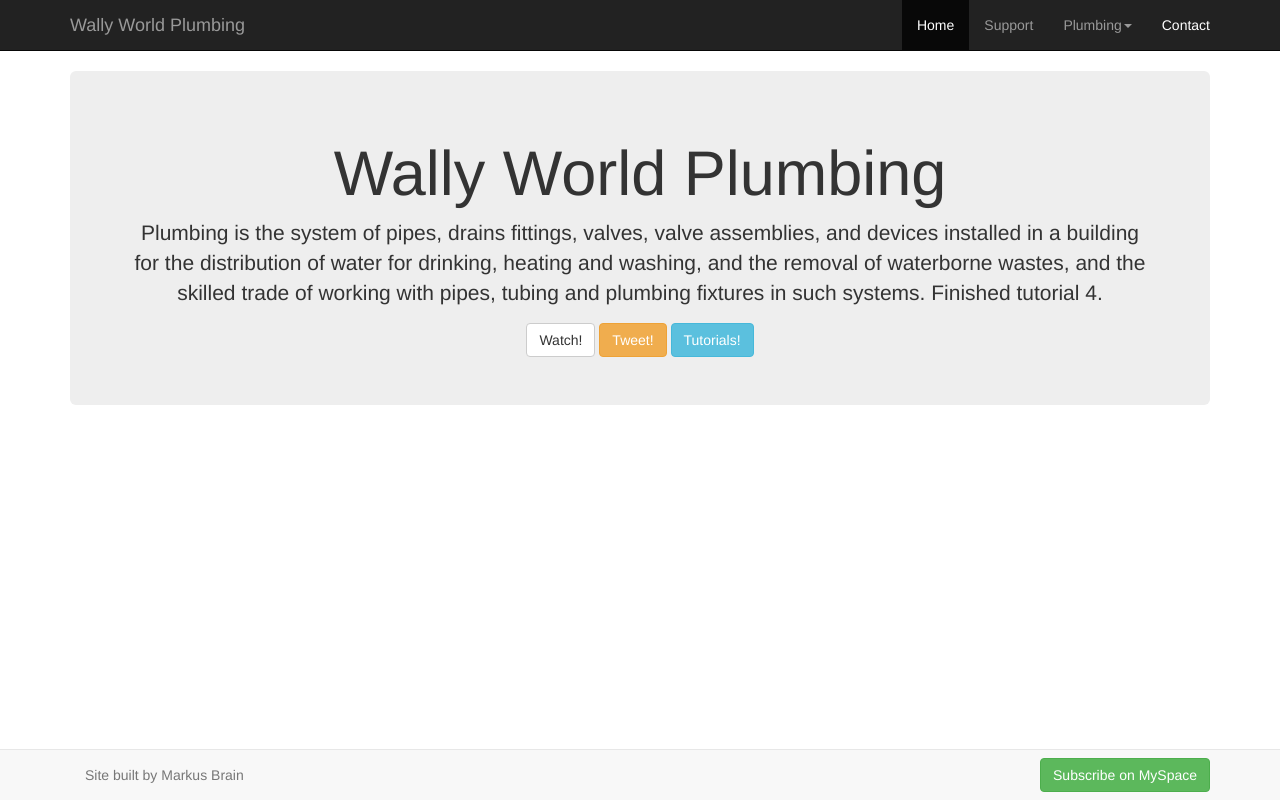
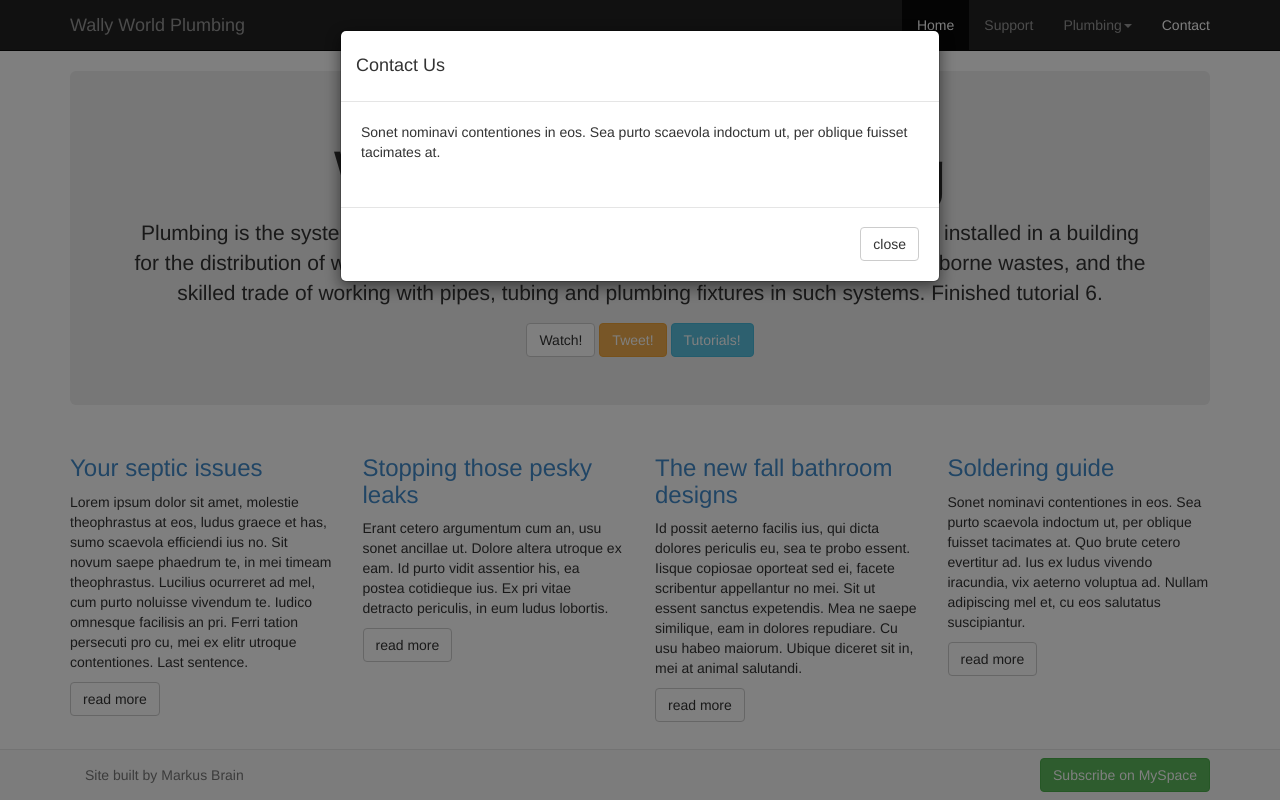
Before and after one commit to bmarks/Coders-guide-totorial, a plain HTML site: page index.htm in a window 1280 px wide. Both pictures are taken after a click on the link "Contact". Drawn offline with nearby package versions, Linux system fonts and the light colour scheme; files that its build step writes are made by us from their sources.

Commit message:
finished tutorial 5 and 6

```diff
--- a/index.htm
+++ b/index.htm
@@ -32,7 +32,7 @@
 									<li><a href = "#">Gaskets</a></li>
 								</ul>
 
-						<li><a href = "#">Contact</a></li>
+						<li><a href = "#contact" data-toggle = "modal">Contact</a></li>
 					</ul>
 				</div>
 			</div>
@@ -40,7 +40,7 @@
 		<div class = "container">
 			<div class = "jumbotron text-center">
 				<h1>Wally World Plumbing</h1>
-				<p>Plumbing is the system of pipes, drains fittings, valves, valve assemblies, and devices installed in a building for the distribution of water for drinking, heating and washing, and the removal of waterborne wastes, and the skilled trade of working with pipes, tubing and plumbing fixtures in such systems.  Finished tutorial 4.</p>
+				<p>Plumbing is the system of pipes, drains fittings, valves, valve assemblies, and devices installed in a building for the distribution of water for drinking, heating and washing, and the removal of waterborne wastes, and the skilled trade of working with pipes, tubing and plumbing fixtures in such systems.  Finished tutorial 6.</p>
 				<a href = "#" class = "btn btn-default">Watch!</a>
 				<a href = "#" class = "btn btn-warning">Tweet!</a>
 				<a href = "https://coders-guide.com/course.php?c=bootstrap-3" class = "btn btn-info">Tutorials!</a>
@@ -48,19 +48,79 @@
 
 		</div>
 
+		<div class = "container">
+
+			<div class = "row">
+
+				<div class = "col-md-3">
+
+					<h3><a href "#">Your septic issues</a></h3>
+					<p>Lorem ipsum dolor sit amet, molestie theophrastus at eos, ludus graece et has, sumo scaevola efficiendi ius no. Sit novum saepe phaedrum te, in mei timeam theophrastus.  Lucilius ocurreret ad mel, cum purto noluisse vivendum te. Iudico omnesque facilisis an pri. Ferri tation persecuti pro cu, mei ex elitr utroque contentiones. Last sentence.</p>
+					<a href = "#" class = "btn btn-default">read more</a>
+
+				</div>
+
+				<div class = "col-md-3">
+
+					<h3><a href "#">Stopping those pesky leaks</a></h3>
+					<p>Erant cetero argumentum cum an, usu sonet ancillae ut. Dolore altera utroque ex eam. Id purto vidit assentior his, ea postea cotidieque ius. Ex pri vitae detracto periculis, in eum ludus lobortis.</p>
+					<a href = "#" class = "btn btn-default">read more</a>
+
+				</div>
+
+				<div class = "col-md-3">
+
+					<h3><a href "#">The new fall bathroom designs</a></h3>
+					<p>Id possit aeterno facilis ius, qui dicta dolores periculis eu, sea te probo essent. Iisque copiosae oporteat sed ei, facete scribentur appellantur no mei. Sit ut essent sanctus expetendis. Mea ne saepe similique, eam in dolores repudiare. Cu usu habeo maiorum. Ubique diceret sit in, mei at animal salutandi. </p>
+					<a href = "#" class = "btn btn-default">read more</a>
+
+				</div>
+
+				<div class = "col-md-3">
+
+					<h3><a href "#">Soldering guide</a></h3>
+					<p>Sonet nominavi contentiones in eos. Sea purto scaevola indoctum ut, per oblique fuisset tacimates at. Quo brute cetero evertitur ad. Ius ex ludus vivendo iracundia, vix aeterno voluptua ad. Nullam adipiscing mel et, cu eos salutatus suscipiantur.</p>
+					<a href = "#" class = "btn btn-default">read more</a>
+
+				</div>
+
+			</div>
+
+		</div>
 
 		<div class = "navbar navbar-default navbar-fixed-bottom">
 
 			<div class =  "container">
+
 				<p class = "navbar-text pull-left">Site built by Markus Brain</p>
 				<a href = "http://myspace.com" class = "navbar-btn btn-success btn pull-right">Subscribe on MySpace</a>
+
 			</div>
 
 		</div>
 
+		<div class = "modal fade" id = "contact" role = "dialog">
+			<div class = "modal-dialog">
+				<div class = "modal-content">
+					<div class = "modal-header">
+						<h4>Contact Us</h4>
+					</div>
+
+					<div class = "modal-body">
+						<p>Sonet nominavi contentiones in eos. Sea purto scaevola indoctum ut, per oblique fuisset tacimates at.</p>
+					</div>
+					<div class = "modal-footer">
+						<a class = "btn btn-default" data-dismiss = "modal">close</a>
+					</div>
+				</div>
+			</div>
+		</div>
+
+
 		<script src = "http://code.jquery.com/jquery-latest.js"></script>
 		<script src = "http://ajax.googleapis.com/ajax/libs/jquery/1.10.2/jquery.min.js"></script>
 		<script src = "js/bootstrap.js"></script>
+
 	</body>
 
 </html>
```
